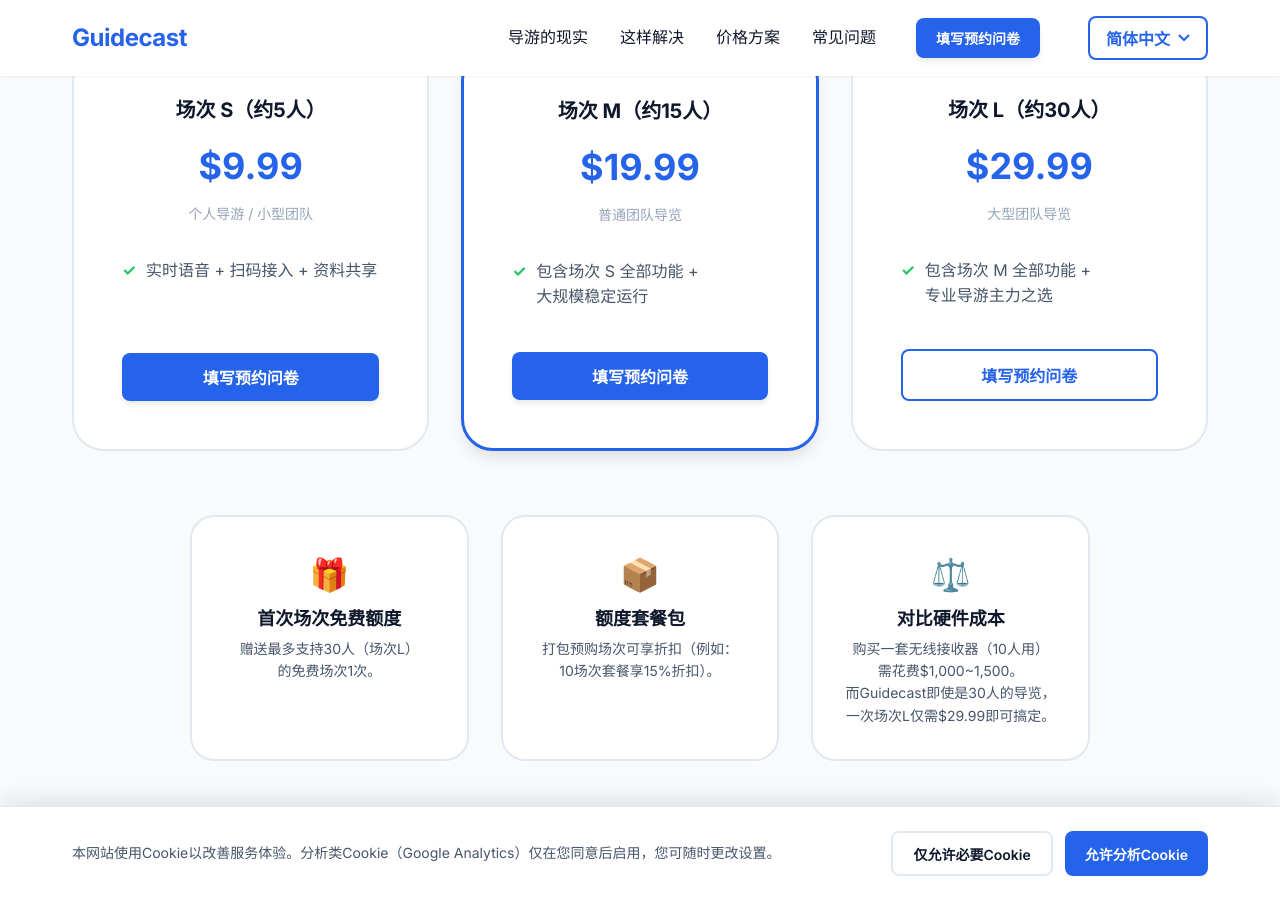
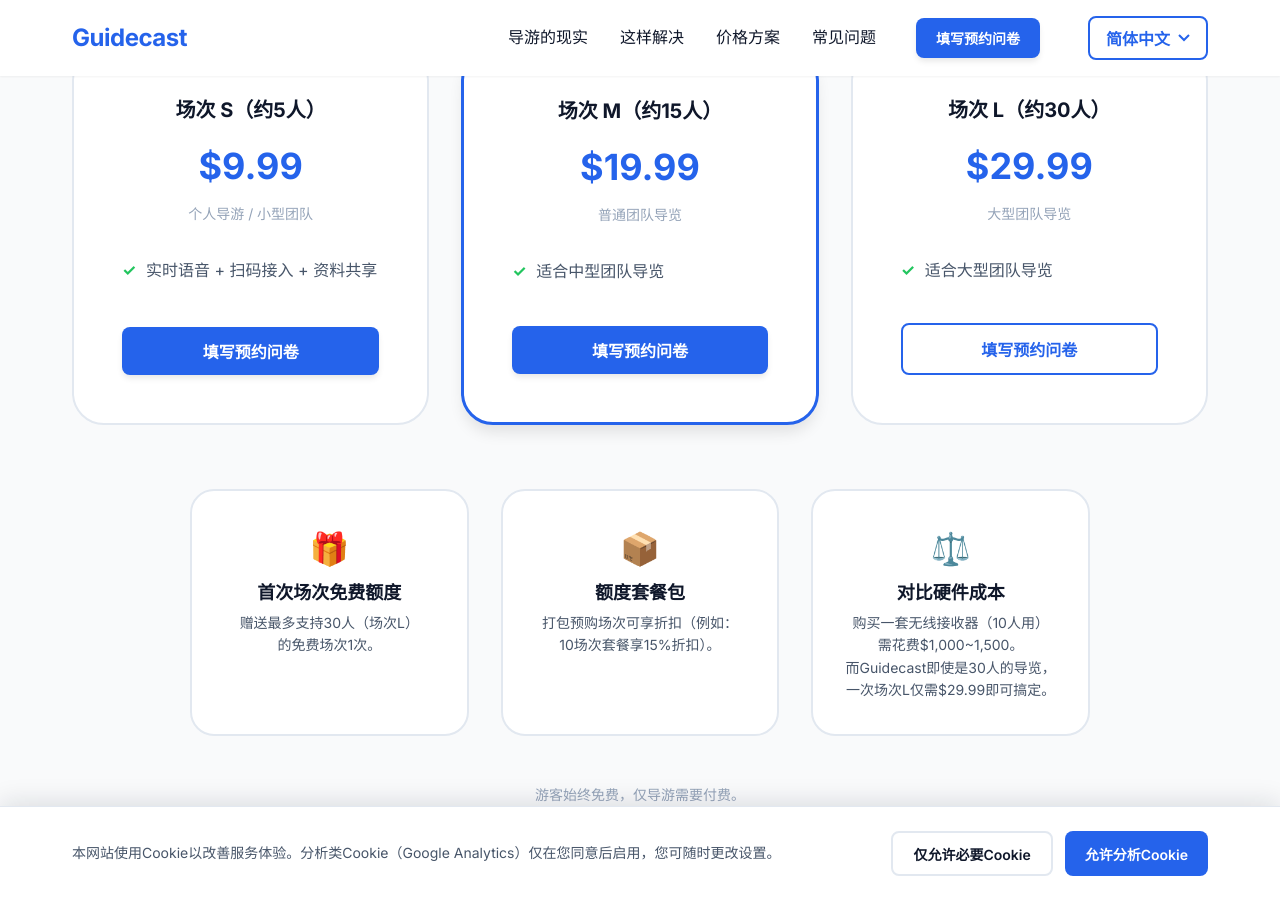
Before and after one commit to jinhoyoo/guidecast_landing, a Jekyll site: the page built from zh-CN/index.html, in a window 1280 px wide and 900 px high, scrolled down 2907 px. Built offline with Jekyll 4.4.1, drawn with Linux system fonts in a browser that asks for light colours; part of the change alters nothing that is shown.

Commit message:
feat: simplify Session M/L feature lines to tour-size labels
Co-Authored-By: Claude <noreply@anthropic.com>

```diff
--- a/_data/translations.yml
+++ b/_data/translations.yml
@@ -75,14 +75,14 @@ ko:
         price: "$19.99"
         use_case: "일반 단체 투어"
         features:
-          - "세션 S 전체 + 대규모 안정 운영"
+          - "중간 규모 투어용"
         button: "사전 설문 남기기"
       session_l:
         name: "세션 L (~30명)"
         price: "$29.99"
         use_case: "대규모 단체 투어"
         features:
-          - "세션 M 전체 + 주력 전문 가이드용"
+          - "대규모 투어용"
         button: "사전 설문 남기기"
     notes:
       - icon: "🎁"
@@ -238,14 +238,14 @@ en:
         price: "$19.99"
         use_case: "Standard group tours"
         features:
-          - "Everything in Session S, plus stable performance for larger groups"
+          - "For mid-size tours"
         button: "Join the Waitlist"
       session_l:
         name: "Session L (up to 30 people)"
         price: "$29.99"
         use_case: "Large group tours"
         features:
-          - "Everything in Session M, built for full-time professional guides"
+          - "For large tours"
         button: "Join the Waitlist"
     notes:
       - icon: "🎁"
@@ -401,14 +401,14 @@ es:
         price: "$19.99"
         use_case: "Tours grupales estándar"
         features:
-          - "Todo lo de Sesión S + operación estable para grupos grandes"
+          - "Para tours medianos"
         button: "Unirme a la lista de espera"
       session_l:
         name: "Sesión L (~30 personas)"
         price: "$29.99"
         use_case: "Tours grupales de gran tamaño"
         features:
-          - "Todo lo de Sesión M + pensada para guías profesionales de alto volumen"
+          - "Para tours grandes"
         button: "Unirme a la lista de espera"
     notes:
       - icon: "🎁"
@@ -564,14 +564,14 @@ de:
         price: "$19.99"
         use_case: "Für klassische Gruppentouren"
         features:
-          - "Alles aus Session S + stabiler Betrieb für größere Gruppen"
+          - "Für mittelgroße Touren"
         button: "Jetzt vormerken"
       session_l:
         name: "Session L (bis 30 Personen)"
         price: "$29.99"
         use_case: "Für große Gruppentouren"
         features:
-          - "Alles aus Session M + optimiert für professionelle Guides"
+          - "Für große Touren"
         button: "Jetzt vormerken"
     notes:
       - icon: "🎁"
@@ -727,14 +727,14 @@ it:
         price: "$19.99"
         use_case: "Tour di gruppo standard"
         features:
-          - "Tutto di Sessione S + gestione stabile per gruppi numerosi"
+          - "Per tour di medie dimensioni"
         button: "Partecipa al sondaggio"
       session_l:
         name: "Sessione L (~30 persone)"
         price: "$29.99"
         use_case: "Tour di gruppo su larga scala"
         features:
-          - "Tutto di Sessione M + pensata per guide professioniste"
+          - "Per tour di grandi dimensioni"
         button: "Partecipa al sondaggio"
     notes:
       - icon: "🎁"
@@ -890,14 +890,14 @@ ja:
         price: "$19.99"
         use_case: "一般団体ツアー"
         features:
-          - "セッションSの全機能 + 大人数でも安定運用"
+          - "中規模ツアー向け"
         button: "事前アンケートに参加"
       session_l:
         name: "セッションL(~30名)"
         price: "$29.99"
         use_case: "大規模団体ツアー"
         features:
-          - "セッションMの全機能 + プロガイド向けの主力プラン"
+          - "大規模ツアー向け"
         button: "事前アンケートに参加"
     notes:
       - icon: "🎁"
@@ -1053,14 +1053,14 @@ zh-TW:
         price: "$19.99"
         use_case: "一般團體導覽"
         features:
-          - "場次 S 全部功能 + 大規模穩定運作"
+          - "適合中型導覽"
         button: "填寫搶先體驗問卷"
       session_l:
         name: "場次 L(約 30 人)"
         price: "$29.99"
         use_case: "大型團體導覽"
         features:
-          - "場次 M 全部功能 + 專業導遊主力方案"
+          - "適合大型導覽"
         button: "填寫搶先體驗問卷"
     notes:
       - icon: "🎁"
@@ -1216,14 +1216,14 @@ zh-CN:
         price: "$19.99"
         use_case: "普通团队导览"
         features:
-          - "包含场次 S 全部功能 + 大规模稳定运行"
+          - "适合中型团队导览"
         button: "填写预约问卷"
       session_l:
         name: "场次 L（约30人）"
         price: "$29.99"
         use_case: "大型团队导览"
         features:
-          - "包含场次 M 全部功能 + 专业导游主力之选"
+          - "适合大型团队导览"
         button: "填写预约问卷"
     notes:
       - icon: "🎁"
```
